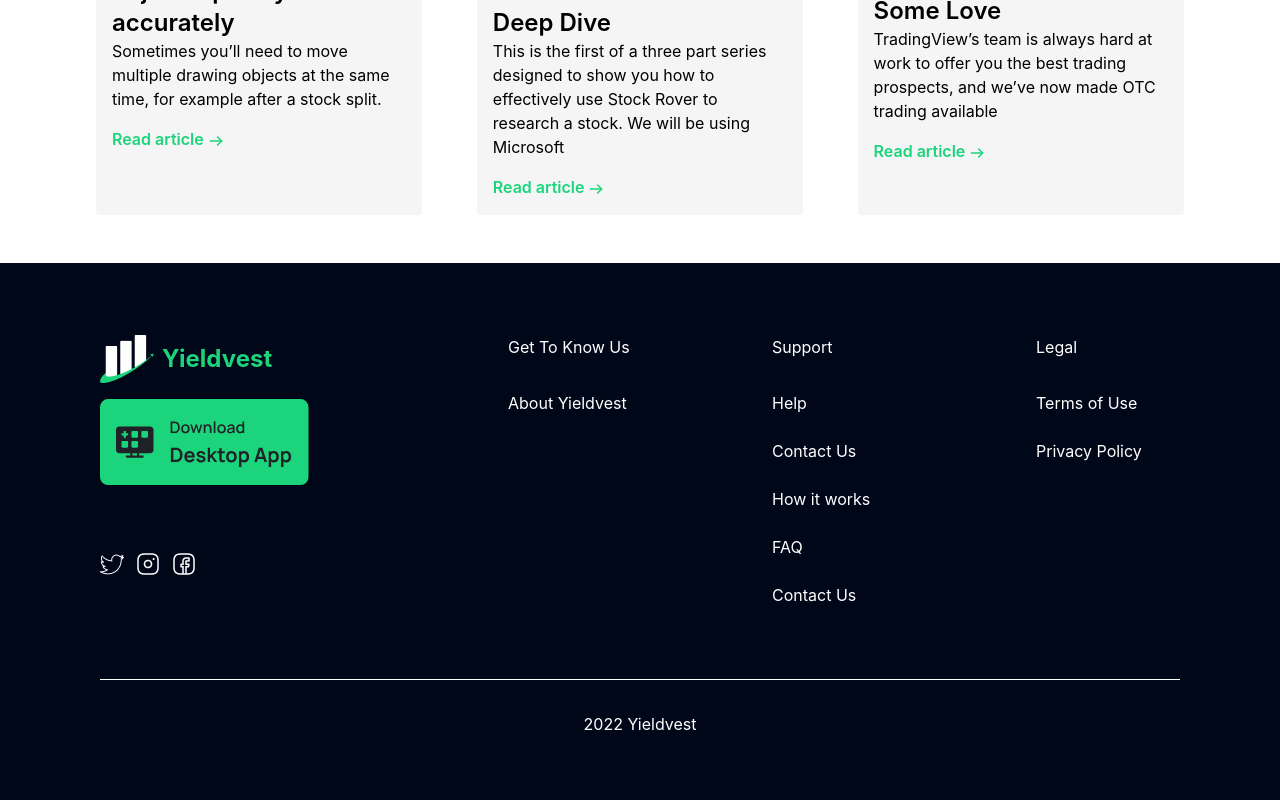
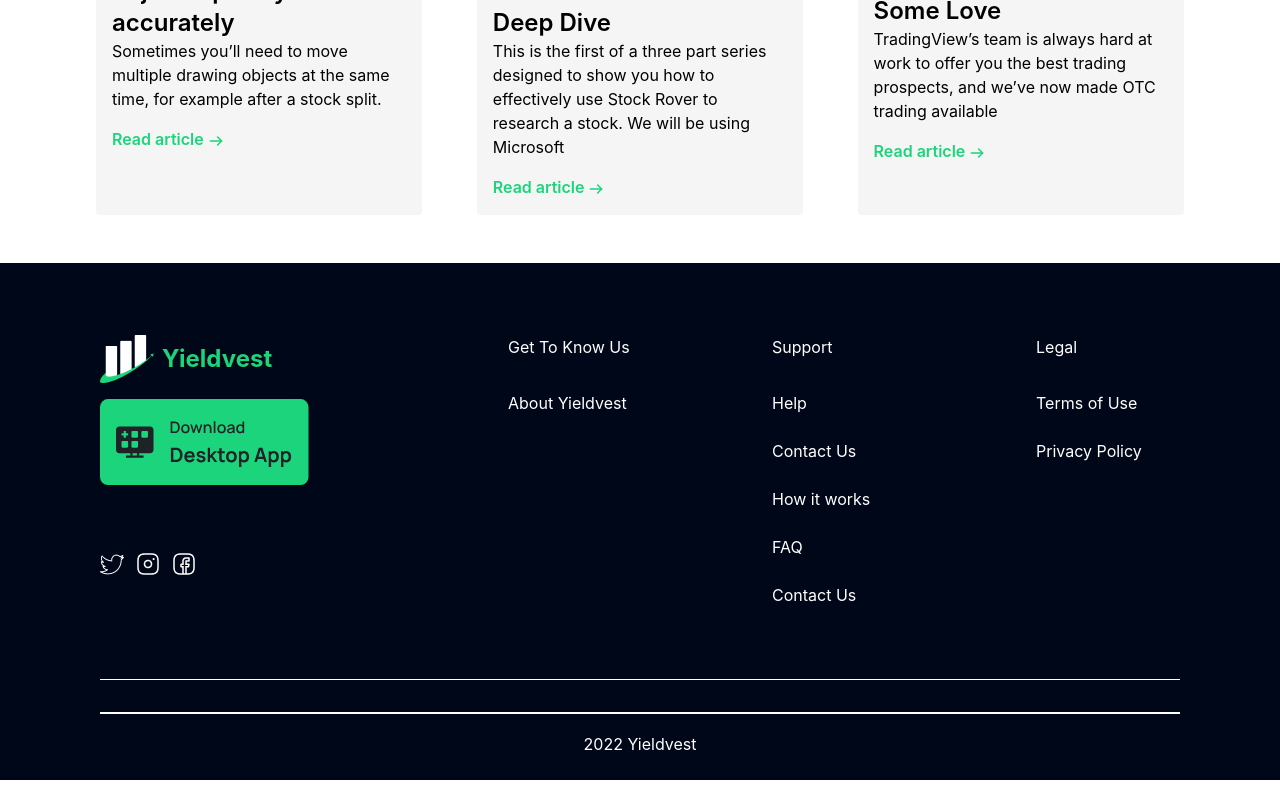
Before and after one commit to workshopapps/investment.web, a React (Create React App) app in the folder frontend/: page /articles in a window 1280 px wide. Shown: the part 2802-3602 px from the top of the page. Built offline with nearby package versions, Linux system fonts and the light colour scheme; no server answers.

Commit message:
Adjusted the footer bottom padding and gave it a border

```diff
--- a/frontend/src/components/Footer/Footer.jsx
+++ b/frontend/src/components/Footer/Footer.jsx
@@ -79,7 +79,7 @@ const Footer = () => {
                     })}
                 </div>
             </div>
-            <div className="text-center pb-10">2022 Yieldvest </div>
+            <div className="text-center border-t-[2px] w-full border-white pt-[18px]">2022 Yieldvest </div>
         </footer>
     );
 };
```
